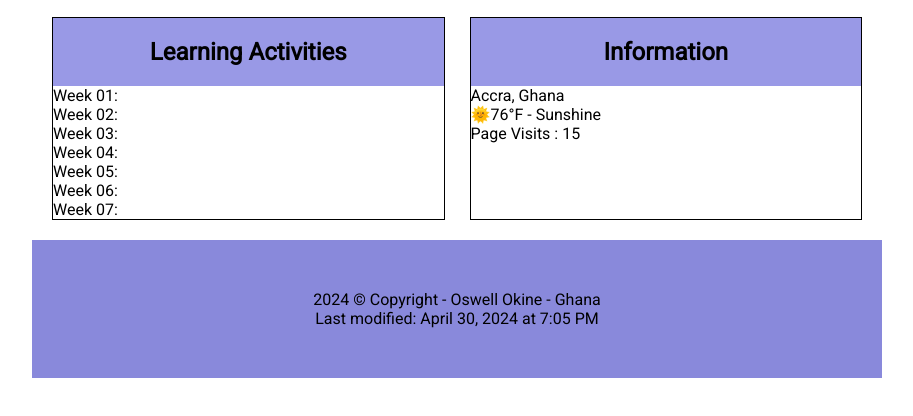
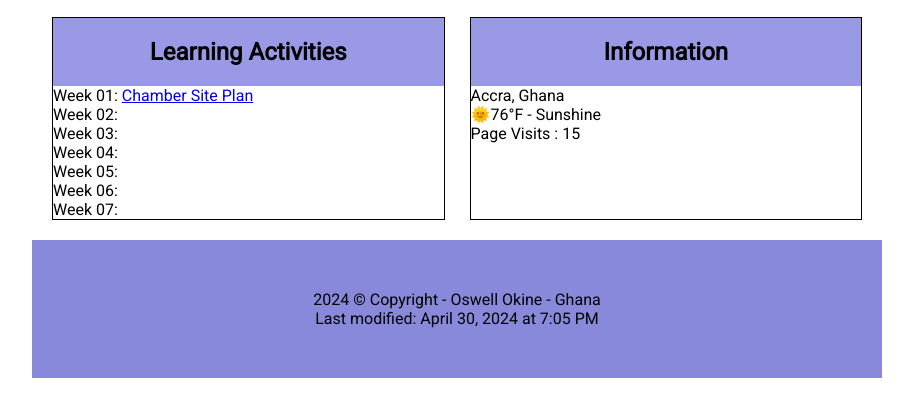
Before and after one commit to oswell-nii/wdd230, a plain HTML site: page index.html in a window 1280 px wide. Shown: the part 252-668 px from the top of the page, without its empty margins (183-1096 px from the left). Drawn offline with Linux system fonts and the light colour scheme.

Commit message:
Update index.html

```diff
--- a/index.html
+++ b/index.html
@@ -31,7 +31,7 @@
             <section class="card">
                 <h2>Learning Activities</h2>
                 <ul>
-                    <li>Week 01:<a href=""></a></li>
+                    <li>Week 01: <a href="/week01/chamber-site-plan.html"> Chamber Site Plan</a></li>
                     <li>Week 02:<a href=""></a></li>
                     <li>Week 03:<a href=""></a></li>
                     <li>Week 04:<a href=""></a></li>
```
